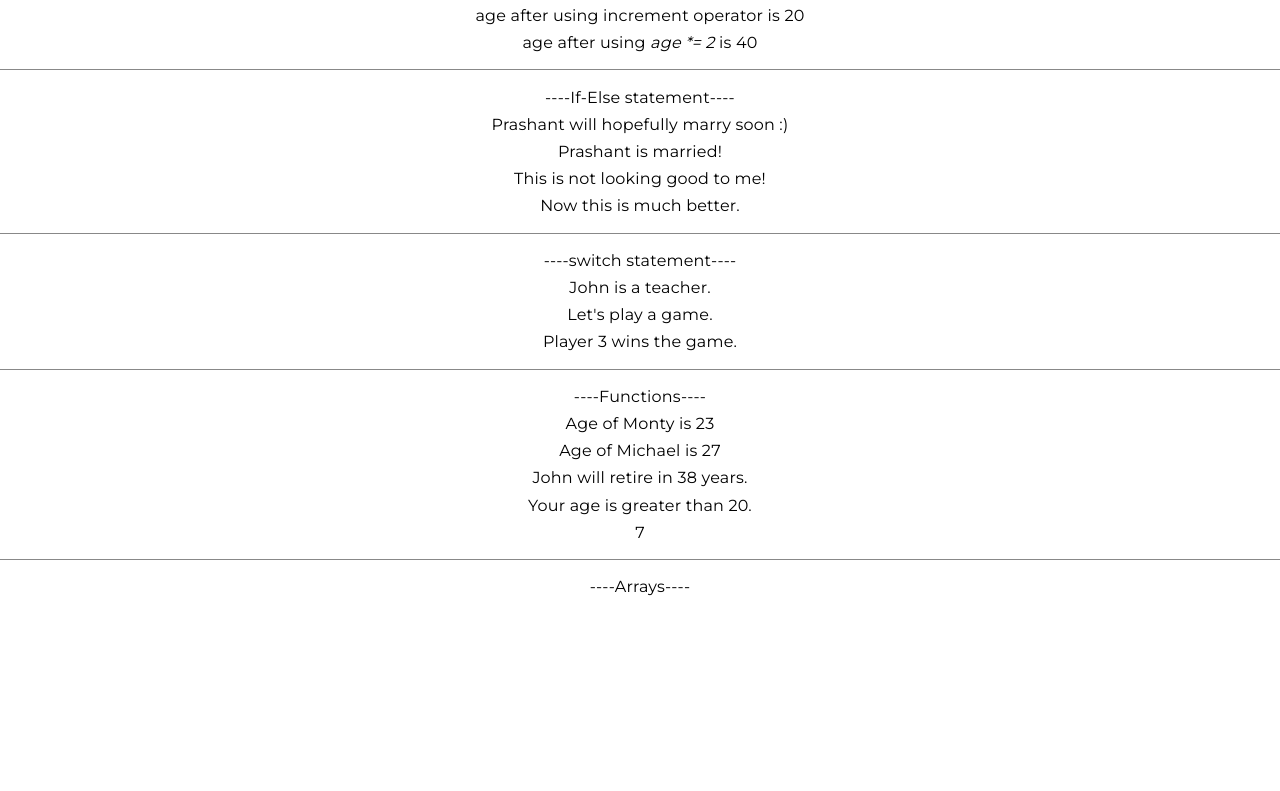
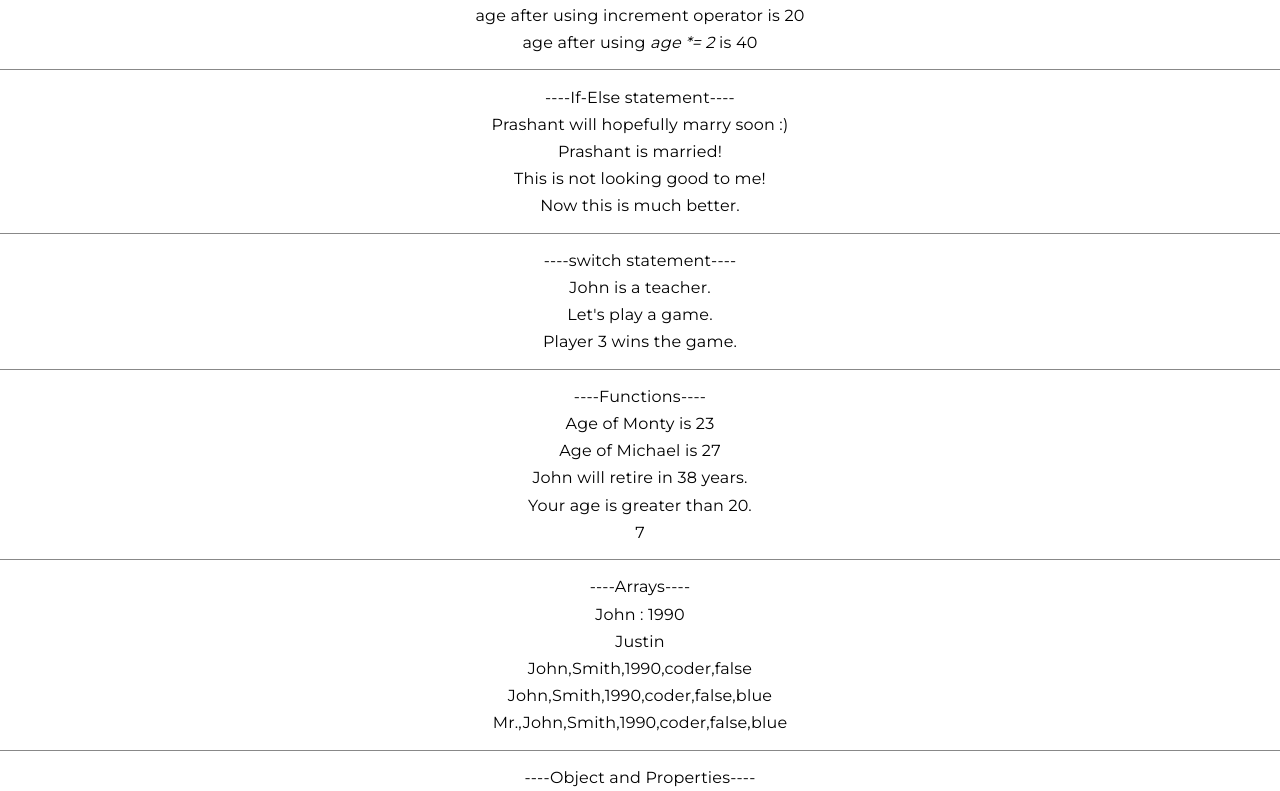
Before and after one commit to shubhamislucky/javascript, a plain HTML site: page index.html in a window 1280 px wide. Shown: the part 471-1262 px from the top of the page. Before the commit the page ends 1072 px from the top, so only its background shows below. Drawn offline with Linux system fonts and the light colour scheme.

Commit message:
added again

```diff
--- a/index.html
+++ b/index.html
@@ -60,6 +60,13 @@
                         </script>
                     </p>
 
+                    <!--//// chapter divider ////-->
+                    <span id="sep"></span>
+                    <p>
+                        <script type="text/javascript" src="js/7object_and_properties.js">
+                        </script>
+                    </p>
+
                 </div>
 
         </div>
--- a/js/6arrays.js
+++ b/js/6arrays.js
@@ -4,3 +4,30 @@ document.write("<br>");
 
 ///////////////////////////
 // Arrays
+
+// two types of array declaration
+var names = ['John', 'Jane', 'Mark'];
+var years = new Array(1990, 1994, 1996);
+
+document.write(names[0] + " : " + years[0]);
+names[1] = 'Justin';
+document.write("<br>" + names[1]);
+
+// can use different data types in a single Array
+var John = ['John', 'Smith', 1990, 'coder', false];
+document.write("<br>" + John + "<br>");
+
+John.push('blue'); // adds an element to the last of array
+document.write(John);
+
+John.unshift('Mr.');
+document.write("<br>" + John); // adds an element to the beginning of the array
+
+John.pop(); // removes an element from last & returns the popped element
+John.shift(); // removes an element from the beginning
+John.indexOf('teacher'); // returns the index of the element
+
+/* Index of returns -1 if the element is not present.
+    We can use it to check whether an element is present
+    in the array or not.
+*/
--- /dev/null
+++ b/js/7object_and_properties.js
@@ -0,0 +1,6 @@
+document.write("<br>");
+document.write("----Object and Properties----");
+document.write("<br>");
+
+//////////////////////////////////
+// Object and Properties
```
